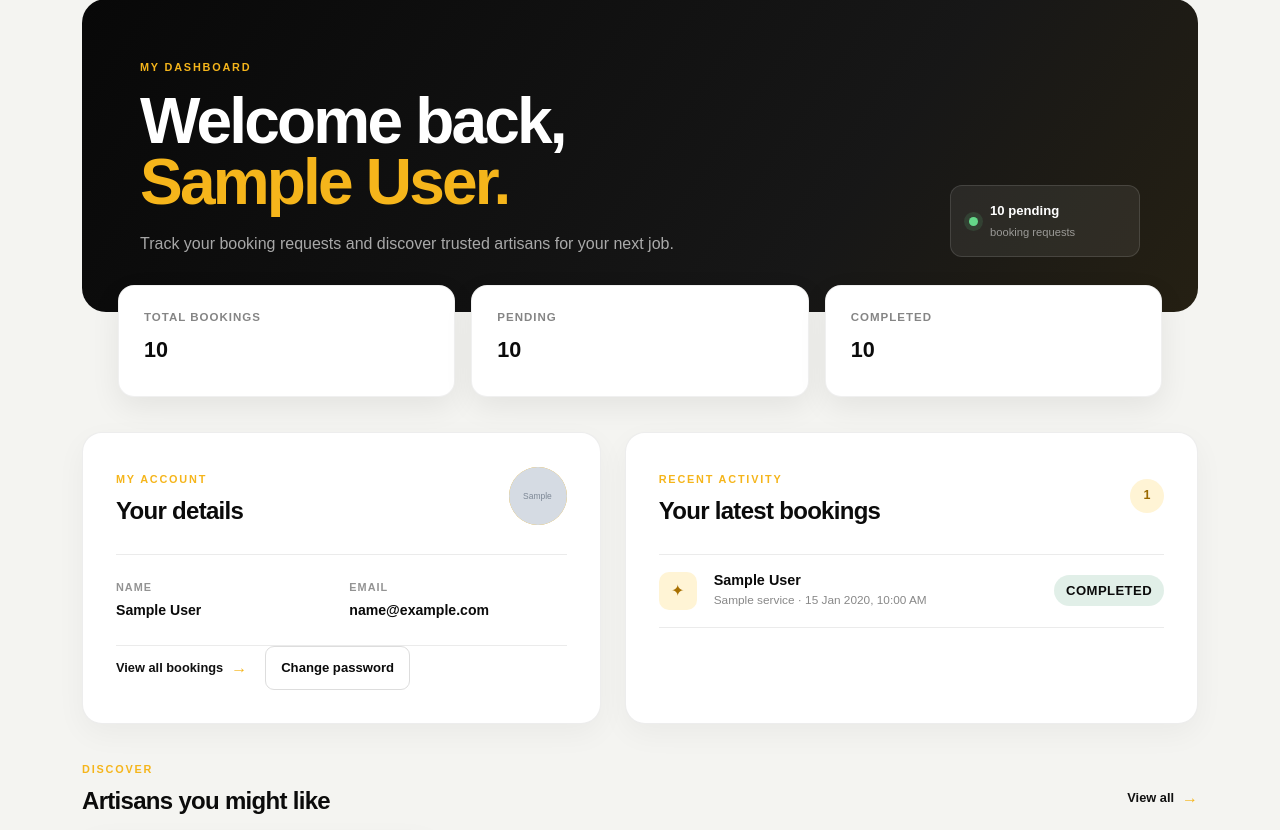
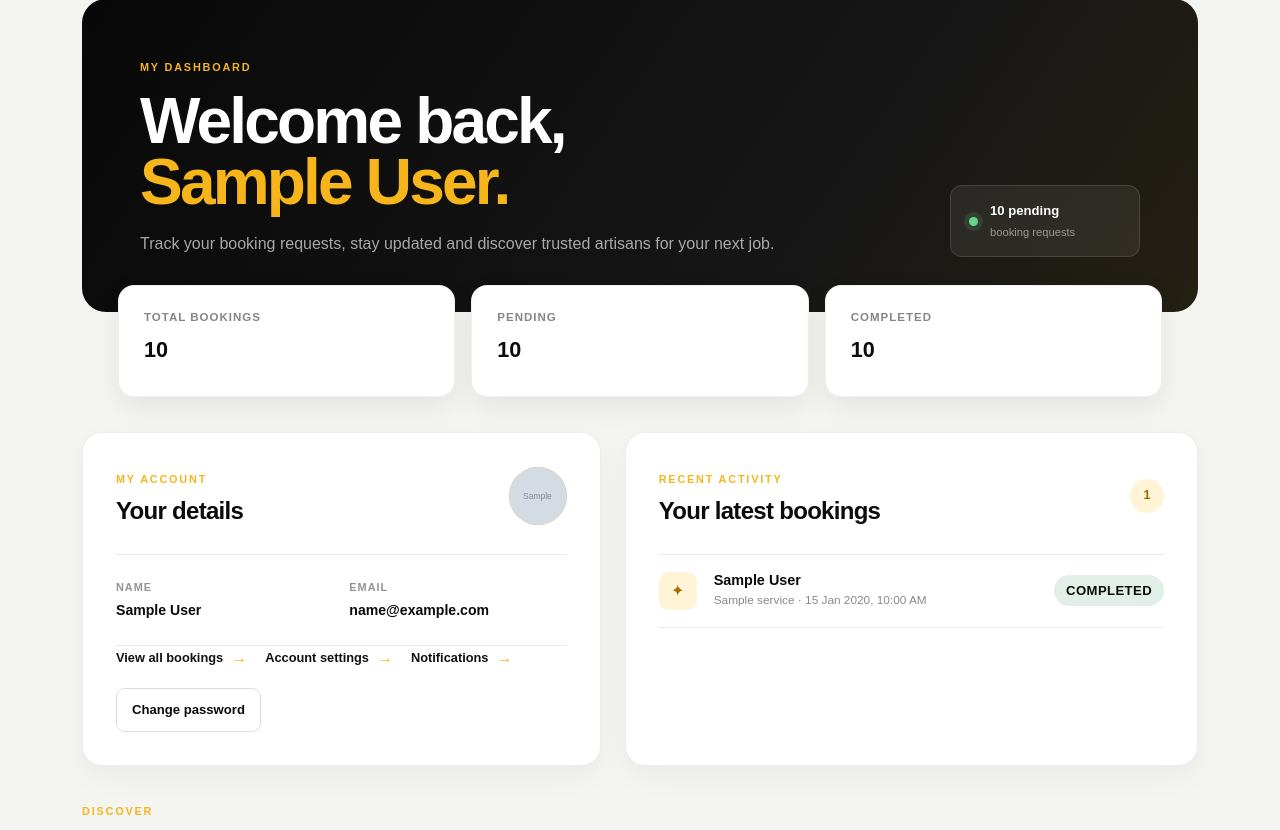
Before and after one commit to Vichi-King/ArtisanLink, a Flask app: template app/templates/customer_dashboard.html in a window 1280 px wide. Shown: the part 135-965 px from the top of the page. Run offline with Flask 3, Linux system fonts and the light colour scheme; tables that the repository leaves empty hold one stand-in row (values such as "Sample post"); the template is opened without the code that fills it: values that come from a table or form of the project are taken from there, most other values are stand-ins (such as "Sample title", 1, 10 or a date in 2020); grey boxes marked "Sample" are stand-in pictures.

Commit message:
Enhance customer dashboard for Phase 5

```diff
--- a/app/templates/customer_dashboard.html
+++ b/app/templates/customer_dashboard.html
@@ -1,24 +1,18 @@
 {% extends "base.html" %}
-
 {% block title %}Customer Dashboard | ArtisanLink{% endblock %}
-
 {% block content %}
 <section class="artisan-dashboard">
     <div class="container">
         <header class="artisan-dashboard-hero">
-            <div class="artisan-dashboard-intro"><span class="artisan-dashboard-eyebrow">MY DASHBOARD</span><h1>Welcome back,<br><span>{{ user.full_name }}.</span></h1><p>Track your booking requests and discover trusted artisans for your next job.</p></div>
+            <div class="artisan-dashboard-intro"><span class="artisan-dashboard-eyebrow">MY DASHBOARD</span><h1>Welcome back,<br><span>{{ user.full_name }}.</span></h1><p>Track your booking requests, stay updated and discover trusted artisans for your next job.</p></div>
             <div class="artisan-status-card"><span class="artisan-status-dot"></span><div><strong>{{ pending_total }} pending</strong><small>booking request{{ '' if pending_total == 1 else 's' }}</small></div></div>
         </header>
-        <div class="artisan-dashboard-stats" aria-label="Booking overview">
-            <div class="artisan-stat-card"><span>Total bookings</span><strong>{{ booking_total }}</strong></div>
-            <div class="artisan-stat-card"><span>Pending</span><strong>{{ pending_total }}</strong></div>
-            <div class="artisan-stat-card"><span>Completed</span><strong>{{ completed_total }}</strong></div>
-        </div>
+        <div class="artisan-dashboard-stats" aria-label="Booking overview"><div class="artisan-stat-card"><span>Total bookings</span><strong>{{ booking_total }}</strong></div><div class="artisan-stat-card"><span>Pending</span><strong>{{ pending_total }}</strong></div><div class="artisan-stat-card"><span>Completed</span><strong>{{ completed_total }}</strong></div></div>
         <div class="artisan-dashboard-grid">
             <article class="artisan-profile-card">
                 <div class="artisan-card-heading"><div><span>MY ACCOUNT</span><h2>Your details</h2></div><div class="artisan-avatar" aria-hidden="true">{% if user.profile_picture %}<img src="{{ url_for('static', filename='uploads/artisans/' ~ user.profile_picture) }}" alt="">{% else %}{{ user.full_name[:1]|upper }}{% endif %}</div></div>
                 <dl class="artisan-profile-details"><div><dt>Name</dt><dd>{{ user.full_name }}</dd></div><div><dt>Email</dt><dd>{{ user.email }}</dd></div></dl>
-                <div class="artisan-profile-actions"><a href="{{ url_for('my_bookings') }}" class="artisan-secondary-action">View all bookings <span>→</span></a><button type="button" class="al-dashboard-secondary-btn" data-bs-toggle="modal" data-bs-target="#passwordUpdateModal">Change password</button></div>
+                <div class="artisan-profile-actions"><a href="{{ url_for('my_bookings') }}" class="artisan-secondary-action">View all bookings <span>→</span></a><a href="{{ url_for('edit_account') }}" class="artisan-secondary-action">Account settings <span>→</span></a><a href="{{ url_for('notifications') }}" class="artisan-secondary-action">Notifications{% if unread_notifications %} ({{ unread_notifications }}){% endif %} <span>→</span></a><button type="button" class="al-dashboard-secondary-btn" data-bs-toggle="modal" data-bs-target="#passwordUpdateModal">Change password</button></div>
             </article>
             <article class="artisan-services-card">
                 <div class="artisan-card-heading"><div><span>RECENT ACTIVITY</span><h2>Your latest bookings</h2></div><span class="artisan-service-count">{{ recent_bookings|length }}</span></div>
```
